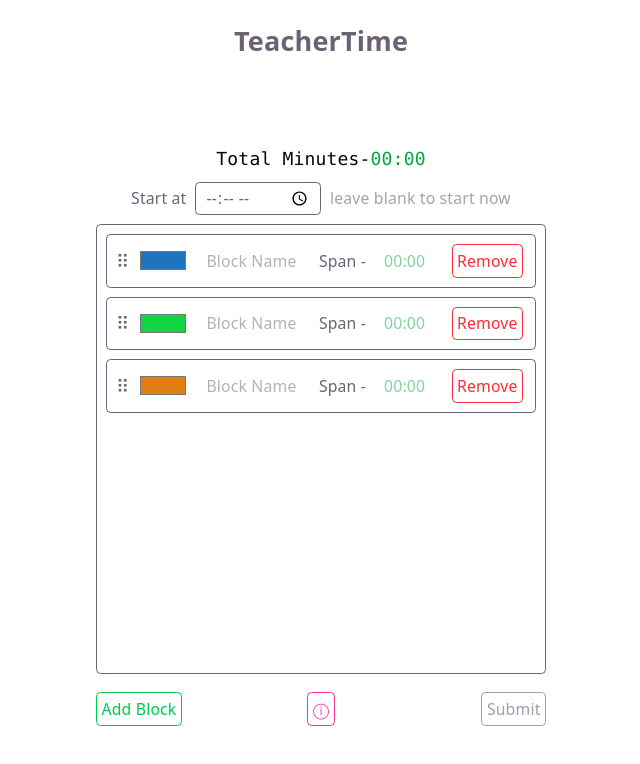
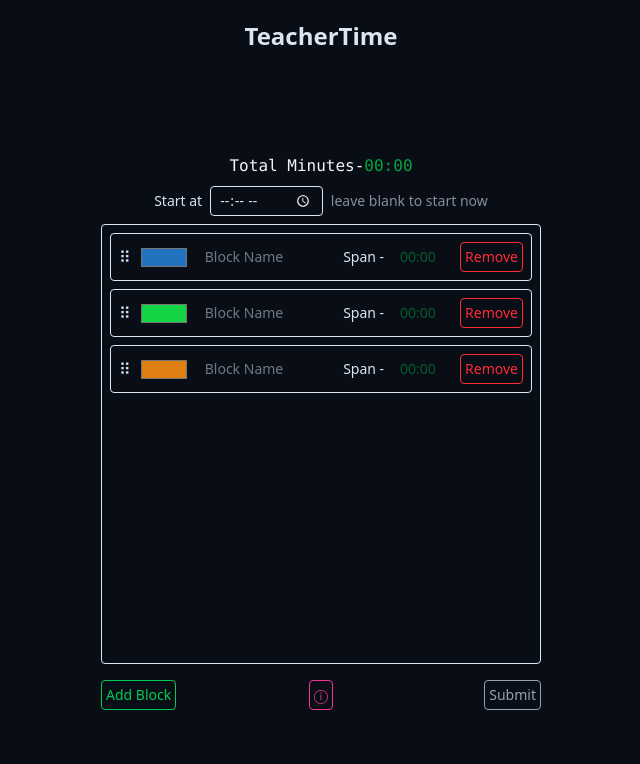
Before and after one commit to Marshy8/teachertime, a React (Vite) app: page / in a window 1280 px wide. Shown: the top 764 px of the page, without its empty margins (319-959 px from the left). Built offline with nearby package versions, Linux system fonts and the light colour scheme.

Commit message:
Color changes and sizing update

```diff
--- a/src/components/Block.tsx
+++ b/src/components/Block.tsx
@@ -31,26 +31,27 @@ export function Block({
       ref={setNodeRef}
       style={style}
     >
-      <span {...attributes} {...listeners}>
+      <span className="shrink-0" {...attributes} {...listeners}>
         ⠿
       </span>{" "}
       <input
         type="color"
+        className="shrink-0"
         value={color}
         onChange={(e) => onChange({ color: e.target.value })}
       />
       <input
         type="text"
         name="name"
-        className="px-2 py-1 text-sm w-25"
+        className="px-2 py-1 text-sm flex-1 min-w-16"
         value={name}
         placeholder="Block Name"
         onChange={(e) => onChange({ name: e.target.value })}
       ></input>
-      <label className="text-sm">Span - </label>
+      <label className="text-sm shrink-0 whitespace-nowrap">Span - </label>
       <input
         type="text"
-        className={`px-2 py-1 text-sm w-15 ${
+        className={`px-2 py-1 text-sm w-15 shrink-0 ${
           durationValid ? "text-green-600" : "text-red-500"
         }`}
         name="duration"
@@ -59,7 +60,7 @@ export function Block({
         onChange={(e) => onChange({ duration: e.target.value })}
       />
       <button
-        className="text-sm text-red-500 hover:text-red-300 border rounded-sm p-1"
+        className="text-sm text-red-500 hover:text-red-300 border rounded-sm p-1 shrink-0"
         onClick={onRemove}
       >
         Remove
--- a/src/index.css
+++ b/src/index.css
@@ -1,55 +1,37 @@
 @import "tailwindcss";
 
 :root {
-  --text: #6b6375;
-  --text-h: #08060d;
-  --bg: #fff;
-  --border: #e5e4e7;
-  --code-bg: #f4f3ec;
-  --accent: #aa3bff;
-  --accent-bg: rgba(170, 59, 255, 0.1);
-  --accent-border: rgba(170, 59, 255, 0.5);
-  --social-bg: rgba(244, 243, 236, 0.5);
+  --bg: #080d16;
+  --surface: #131e2e;
+  --text: #dce5f2;
+  --text-h: #f3f7fd;
+  --muted: #8fa3bd;
+  --border: rgba(143, 163, 189, 0.2);
+
+  --accent: #58c4e8;
+  --accent-ink: #04141d;
+  --accent-bg: rgba(88, 196, 232, 0.16);
+  --accent-border: rgba(88, 196, 232, 0.5);
+
+  --scrim: 5, 11, 20;
   --shadow:
-    rgba(0, 0, 0, 0.1) 0 10px 15px -3px, rgba(0, 0, 0, 0.05) 0 4px 6px -2px;
+    rgba(3, 7, 14, 0.55) 0 10px 15px -3px, rgba(3, 7, 14, 0.35) 0 4px 6px -2px;
 
   --sans: system-ui, "Segoe UI", Roboto, sans-serif;
   --heading: system-ui, "Segoe UI", Roboto, sans-serif;
   --mono: ui-monospace, Consolas, monospace;
 
-  font: 18px/145% var(--sans);
-  letter-spacing: 0.18px;
-  color-scheme: light dark;
+  --ease: cubic-bezier(0.22, 1, 0.36, 1);
+  --dur: 300ms;
+
+  color-scheme: dark;
   color: var(--text);
   background: var(--bg);
+  font-family: var(--sans);
   font-synthesis: none;
   text-rendering: optimizeLegibility;
   -webkit-font-smoothing: antialiased;
   -moz-osx-font-smoothing: grayscale;
-
-  @media (max-width: 1024px) {
-    font-size: 16px;
-  }
-}
-
-@media (prefers-color-scheme: dark) {
-  :root {
-    --text: #9ca3af;
-    --text-h: #f3f4f6;
-    --bg: #16171d;
-    --border: #2e303a;
-    --code-bg: #1f2028;
-    --accent: #c084fc;
-    --accent-bg: rgba(192, 132, 252, 0.15);
-    --accent-border: rgba(192, 132, 252, 0.5);
-    --social-bg: rgba(47, 48, 58, 0.5);
-    --shadow:
-      rgba(0, 0, 0, 0.4) 0 10px 15px -3px, rgba(0, 0, 0, 0.25) 0 4px 6px -2px;
-  }
-
-  #social .button-icon {
-    filter: invert(1) brightness(2);
-  }
 }
 
 #root {
--- a/src/pages/Settings.tsx
+++ b/src/pages/Settings.tsx
@@ -134,7 +134,7 @@ export function Settings({
           collisionDetection={closestCenter}
           onDragEnd={handleDragEnd}
         >
-          <div className="w-full max-w-100 aspect-square border rounded-sm p-2 overflow-x-auto [scrollbar-width:none] [&::-webkit-scrollbar]:hidden">
+          <div className="w-full max-w-110 aspect-square border rounded-sm p-2">
             <SortableContext
               items={blocks.map((b) => b.id)}
               strategy={verticalListSortingStrategy}
@@ -161,7 +161,7 @@ export function Settings({
           </div>
         </DndContext>
 
-        <div className="grid grid-cols-3 items-center w-full max-w-100 py-2">
+        <div className="grid grid-cols-3 items-center w-full max-w-110 py-2">
           <button
             className="text-sm text-green-500 hover:text-green-300 border rounded-sm p-1 justify-self-start"
             onClick={addBlock}
```
